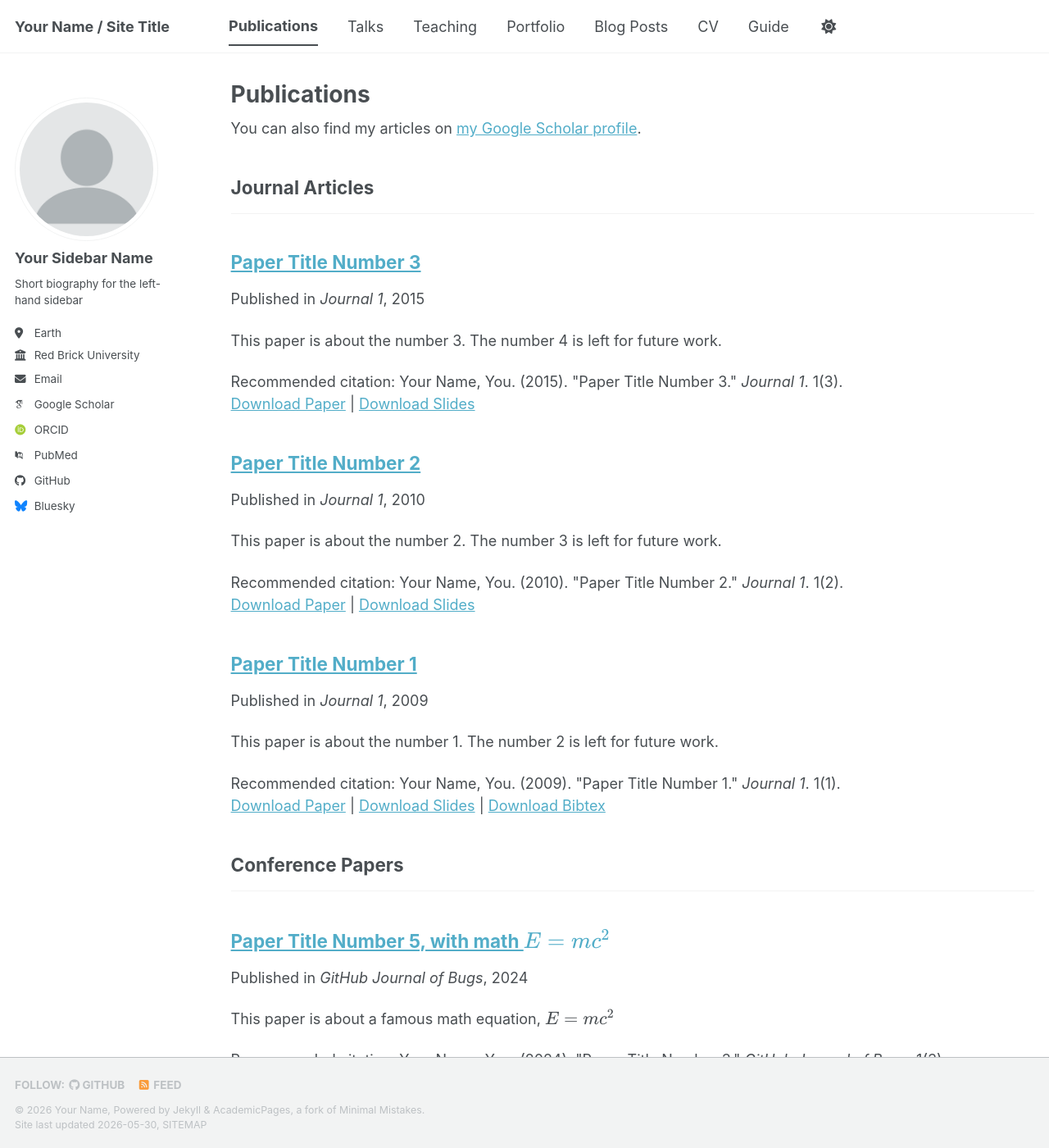
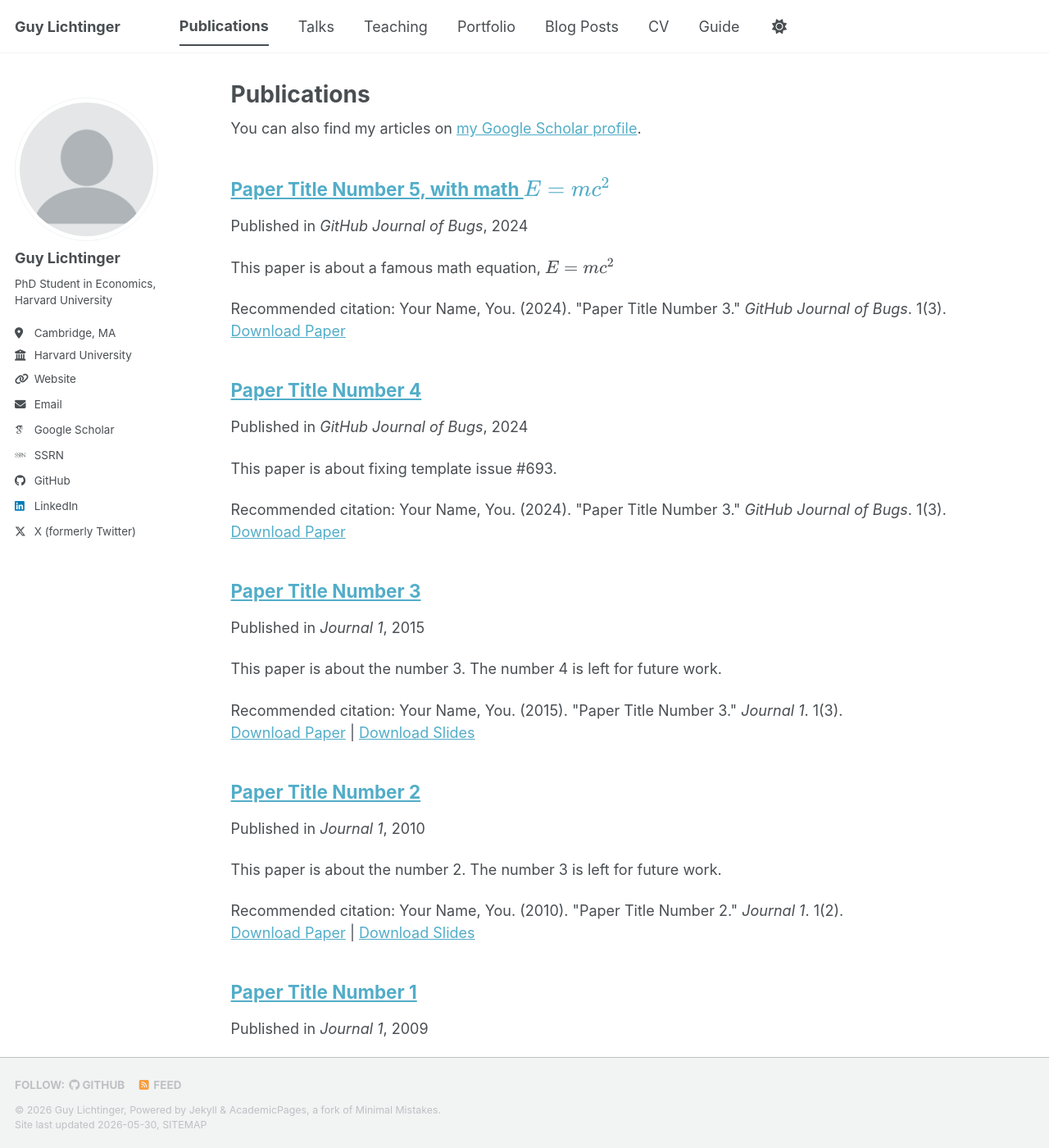
Before and after one commit to guylichtinger/guylichtinger.github.io, a Jekyll site: the page built from _pages/publications.html, in a window 1280 px wide and 1400 px high. Shown: the whole window at 82% size. Built offline with Jekyll 4.4.1, drawn with Linux system fonts in a browser that asks for light colours; some web fonts are replaced; a script bundle is joined from its source files by our own code; library files that are not in the unit come from our copies; part of the change alters nothing that is shown; some of the changed text lies outside the part shown.

Commit message:
Revise site configuration and author information
Updated author details and site configuration in _config.yml.

```diff
--- a/_config.yml
+++ b/_config.yml
@@ -1,133 +1,37 @@
 # Welcome to Jekyll!
 #
-# This config file is meant for settings that affect your entire site, values
-# which you are expected to set up once and rarely need to edit after that.
-# For technical reasons, this file is *NOT* reloaded automatically when you use
-# `jekyll serve -l -H localhost`. If you change this file, please restart the
-# server process.
+# This config file is meant for settings that affect your whole site, values
+# which you are expected to set up once and rarely edit after that.
 
-# Basic Site Settings
-locale                   : "en-US"
-site_theme               : "default" # The available themes options are "default", "air", "sunrise", "mint", "dirt" and "contrast"
-title                    : "Your Name / Site Title"
-title_separator          : "-"
-name                     : &name "Your Name"
-description              : &description "Your Name's academic portfolio"   # Update this with a general description of your site, this is the default if not overridden by a page
-url                      : https://academicpages.github.io # The base hostname & protocol for your site e.g. "https://[your GitHub username].github.io",
-                                                           # or if you already have some other page hosted on Github then use "https://[your GitHub username].github.io/[Your Repo Name]"
-baseurl                  : "" # the subpath of your site, e.g. "/blog"
-repository               : "academicpages/academicpages.github.io"
+# Theme Settings
+#
+# Review documentation to determine if you should use `theme` or `remote_theme`
+# https://mmistakes.github.io/minimal-mistakes/docs/quick-start-guide/#installing-the-theme
 
-# Site Author - The following control what appear as part of the author content on the side bar.
-#               If a field is blank the icon and link will not appear, otherwise it will be shown.
-#               Additional customization can be done by editing /_includes/author-profile.html
-author:
-  # Biographic information
-  avatar           : "profile.png"
-  name             : "Your Sidebar Name"
-  pronouns         : # example: "she/her"
-  bio              : "Short biography for the left-hand sidebar"
-  location         : "Earth"
-  employer         : "Red Brick University"
-  uri              : # URL
-  email            : "none@example.org"
-
-  # Academic websites
-  academia         : # URL
-  arxiv            : # URL - Update with the correct link to your profile
-  googlescholar    : "https://scholar.google.com/citations?user=PS_CX0AAAAAJ"
-  inspire-hep      : # URL
-  impactstory      : # URL
-  orcid            : "https://orcid.org/yourorcidurl"
-  semantic         : # URL
-  ssrn             : # URL
-  pubmed           : "https://www.ncbi.nlm.nih.gov/pubmed/?term=john+snow"
-  researchgate     : # URL
-  scopus           : # URL
-  zotero           : # URL
-
-
-  # Repositories and software development
-  bitbucket        : # Username - Update with your username on the site
-  codepen          : # Username
-  dribbble         : # Username
-  github           : "academicpages"
-  kaggle           : # Username
-  stackoverflow    : # User number or user number and name (i.e., use "1" or "1/jeff-atwood")
-
-  # Social media
-  artstation       : # Username
-  bluesky          : "bsky.app" # Replace this with you Bluesky username
-  facebook         : # Username
-  flickr           : # Username
-  foursquare       : # Username
-  goodreads        : # Username
-  google_plus      : # Username
-  keybase          : # Username
-  instagram        : # Username
-  lastfm           : # Username
-  linkedin         : # Username
-  mastodon         : # URL
-  medium           : # URL
-  pinterest        : # Username
-  soundcloud       : # Username
-  steam            : # Username
-  telegram         : # URL
-  tumblr           : # Username
-  twitter          : # Username for X / Twitter
-  vine             : # Username
-  weibo            : # Username
-  wikipedia        : # Username
-  xing             : # Username
-  youtube          : # Username
-  zhihu            : # Username
-
-# Publication Category - The following the list of publication categories and their headings
-publication_category:
-  books:
-    title: 'Books'
-  manuscripts:
-    title: 'Journal Articles'
-  conferences:
-    title: 'Conference Papers'
+# theme                  : "minimal-mistakes-jekyll"
+remote_theme             : "mmistakes/minimal-mistakes"
+minimal_mistakes_skin    : "default" # "air", "aqua", "contrast", "dark", "dirt", "neon", "mint", "plum", "sunrise"
 
 # Site Settings
-teaser                   :  # filename of teaser fallback teaser image placed in /images/ for social media previews
+locale                   : "en-US"
+title                    : "Guy Lichtinger"
+title_separator          : "-"
+subtitle                 : # site tagline that appears below site title in masthead
+name                     : "Guy Lichtinger"
+description              : "PhD student in Economics at Harvard University. Research on labor economics, public economics, inequality, and technological change."
+url                      : "https://guylichtinger.github.io"
+baseurl                  : ""
+repository               : "guylichtinger/guylichtinger.github.io"
+teaser                   : # filename of teaser fallback teaser image placed in /images/, .e.g. "500x300.png"
 breadcrumbs              : false # true, false (default)
 words_per_minute         : 160
 future                   : true
 read_more                : "disabled" # if enabled, adds "Read more" links to excerpts
-talkmap_link             : false      #change to true to add link to talkmap on talks page
+talkmap_link             : false #change to true to add link to talkmap on talks page
 comments:
   provider               : # false (default), "disqus", "discourse", "facebook", "google-plus", "staticman", "custom"
-  disqus:
-    shortname            :
-  discourse:
-    server               : # https://meta.discourse.org/t/embedding-discourse-comments-via-javascript/31963 , e.g.: meta.discourse.org
-  facebook:
-    appid                :
-    num_posts            : # 5 (default)
-    colorscheme          : # "light" (default), "dark"
-staticman:
-  allowedFields          : ['name', 'email', 'url', 'message']
-  branch                 : "gh-pages" # "master", "gh-pages"
-  commitMessage          : "New comment."
-  filename               : comment-{@timestamp}
-  format                 : "yml"
-  moderation             : true
-  path                   : "_data/comments/{options.slug}"
-  requiredFields         : ['name', 'email', 'message']
-  transforms:
-    email                : "md5"
-  generatedFields:
-    date:
-      type               : "date"
-      options:
-        format           : "iso8601" # "iso8601" (default), "timestamp-seconds", "timestamp-milliseconds"
 atom_feed:
-  hide                   : false     # change to true to hide the RSS feed in the footer
-  path                   : # blank (default) uses feed.xml
-
+  hide                   : false # change to true to hide the RSS feed in the footer
 
 # SEO Related
 google_site_verification :
@@ -135,30 +39,46 @@ bing_site_verification   :
 alexa_site_verification  :
 yandex_site_verification :
 
-
 # Social Sharing
 twitter:
-  username               : &twitter
+  username               : "LichtingerGuy"
 facebook:
   username               :
   app_id                 :
   publisher              :
-og_image                 :  # Social media default site image
-og_description           :  # Social media default site image description
+og_image                 : # Open Graph/Twitter default site image
 # For specifying social profiles
 # - https://developers.google.com/structured-data/customize/social-profiles
 social:
-  type                   : # Person or Organization (defaults to Person)
-  name                   : # If the user or organization name differs from the site's name
+  type                   : Person # Person or Organization (defaults to Person)
+  name                   : Guy Lichtinger # If the user or organization name differs from the site's name
   links: # An array of links to social media profiles
-
+    - "https://twitter.com/LichtingerGuy"
+    - "https://www.linkedin.com/in/guy-lichtinger/"
+    - "https://scholar.google.com/citations?user=pLrwdeMAAAAJ"
 
 # Analytics
 analytics:
-  provider               :  "false" # false (default), "google", "google-universal", "google-analytics-4", "custom"
+  provider               : "false" # false (default), "google", "google-universal", "custom"
   google:
     tracking_id          :
 
+# Site Author
+author:
+  avatar           : "profile.png" # path of avatar image, e.g. "/images/bio-photo.jpg"
+  name             : "Guy Lichtinger"
+  pronouns         : # e.g. "she/her", "they/them", etc
+  bio              : "PhD Student in Economics, Harvard University"
+  location         : "Cambridge, MA"
+  employer         : "Harvard University"
+  uri              : "https://guylichtinger.github.io"
+  email            : "guylichtinger@g.harvard.edu"
+  github           : "guylichtinger"
+  linkedin         : "guy-lichtinger"
+  twitter          : "LichtingerGuy"
+  googlescholar    : "https://scholar.google.com/citations?user=pLrwdeMAAAAJ"
+  orcid            :
+  ssrn             : "https://papers.ssrn.com/sol3/cf_dev/AbsByAuth.cfm?per_id=5811919"
 
 # Reading Files
 include:
@@ -168,36 +88,32 @@ include:
 exclude:
   - "*.sublime-project"
   - "*.sublime-workspace"
+  - vendor
   - .asset-cache
   - .bundle
-  - .github
   - .jekyll-assets-cache
   - .sass-cache
+  - assets/js/plugins
   - assets/js/_main.js
-  - assets/js/plugins
   - assets/js/vendor
+  - Capfile
   - CHANGELOG
-  - Capfile
   - config
-  - Dockerfile
   - Gemfile
   - Gruntfile.js
   - gulpfile.js
   - LICENSE
-  - local
   - log
   - node_modules
-  - package.json*
+  - package.json
   - Rakefile
   - README
   - tmp
-  - vendor
 keep_files:
   - .git
   - .svn
 encoding: "utf-8"
 markdown_ext: "markdown,mkdown,mkdn,mkd,md"
-
 
 # Conversion
 markdown: kramdown
@@ -205,7 +121,6 @@ highlighter: rouge
 lsi: false
 excerpt_separator: "\n\n"
 incremental: false
-
 
 # Markdown Processing
 kramdown:
@@ -218,111 +133,32 @@ kramdown:
   smart_quotes: lsquo,rsquo,ldquo,rdquo
   enable_coderay: false
 
-
-# These settings control the types of collections used by the template
-collections:
-  teaching:
-    output: true
-    permalink: /:collection/:path/
-  publications:
-    output: true
-    permalink: /:collection/:path/
-  portfolio:
-    output: true
-    permalink: /:collection/:path/
-  talks:
-    output: true
-    permalink: /:collection/:path/
-
-
-# These settings control how pages and collections are included in the site
-defaults:
-  # _posts
-  - scope:
-      path: ""
-      type: posts
-    values:
-      layout: single
-      author_profile: true
-      read_time: true
-      comments: true
-      share: true
-      related: true
-  # _pages
-  - scope:
-      path: ""
-      type: pages
-    values:
-      layout: single
-      author_profile: true
-  # _teaching
-  - scope:
-      path: ""
-      type: teaching
-    values:
-      layout: single
-      author_profile: true
-      share: true
-      comments: true
-  # _publications
-  - scope:
-      path: ""
-      type: publications
-    values:
-      layout: single
-      author_profile: true
-      share: true
-      comments: true
-  # _portfolio
-  - scope:
-      path: ""
-      type: portfolio
-    values:
-      layout: single
-      author_profile: true
-      share: true
-      comment: true
-  # _talks
-  - scope:
-      path: ""
-      type: talks
-    values:
-      layout: talk
-      author_profile: true
-      share: true
-
-
 # Sass/SCSS
 sass:
   sass_dir: _sass
-  style: compressed # https://sass-lang.com/documentation/file.SASS_REFERENCE.html#output_style
-
+  style: compressed # http://sass-lang.com/documentation/file.SASS_REFERENCE.html#output_style
 
 # Outputting
 permalink: /:categories/:title/
 # paginate: 5 # amount of posts to show
 # paginate_path: /page:num/
-timezone: Etc/UTC # https://en.wikipedia.org/wiki/List_of_tz_database_time_zones
+timezone: America/New_York
 
-
-# Plugins
+# Plugins (previously gems:)
 plugins:
   - jekyll-feed
   - jekyll-gist
   - jekyll-paginate
   - jekyll-sitemap
-  - jekyll-redirect-from
   - jemoji
 
-# Mimic GitHub Pages with --safe
+# mimic GitHub Pages with --safe
 whitelist:
   - jekyll-feed
   - jekyll-gist
   - jekyll-paginate
   - jekyll-sitemap
-  - jekyll-redirect-from
   - jemoji
-
 
 # Archives
 #  Type
@@ -332,8 +168,8 @@ whitelist:
 #  - Archive page should exist at path when using Liquid method or you can
 #    expect broken links (especially with breadcrumbs enabled)
 #  - <base_path>/tags/my-awesome-tag/index.html ~> path: /tags/
-#  - <base_path/categories/my-awesome-category/index.html ~> path: /categories/
-#  - <base_path/my-awesome-category/index.html ~> path: /
+#  - <base_path>/categories/my-awesome-category/index.html ~> path: /categories/
+#  - <base_path>/my-awesome-category/index.html ~> path: /
 category_archive:
   type: liquid
   path: /categories/
@@ -352,10 +188,78 @@ tag_archive:
 #     category: /categories/:name/
 #     tag: /tags/:name/
 
-
 # HTML Compression
-# - https://jch.penibelst.de/
+# - http://jch.penibelst.de/
 compress_html:
   clippings: all
   ignore:
     envs: development
+
+# Defaults
+defaults:
+  # _posts
+  - scope:
+      path: ""
+      type: posts
+    values:
+      layout: single
+      author_profile: true
+      read_time: true
+      comments: # true
+      share: true
+      related: true
+  # _pages
+  - scope:
+      path: ""
+      type: pages
+    values:
+      layout: single
+      author_profile: true
+  # _publications
+  - scope:
+      path: ""
+      type: publications
+    values:
+      layout: single
+      author_profile: true
+      share: true
+      comments: true
+  # _talks
+  - scope:
+      path: ""
+      type: talks
+    values:
+      layout: talk
+      author_profile: true
+      share: true
+  # _teaching
+  - scope:
+      path: ""
+      type: teaching
+    values:
+      layout: single
+      author_profile: true
+      share: true
+      comments: true
+  # _portfolio
+  - scope:
+      path: ""
+      type: portfolio
+    values:
+      layout: single
+      author_profile: true
+      share: true
+      comment: true
+collections:
+  teaching:
+    output: true
+    permalink: /:collection/:path/
+  publications:
+    output: true
+    permalink: /:collection/:path/
+  portfolio:
+    output: true
+    permalink: /:collection/:path/
+  talks:
+    output: true
+    permalink: /:collection/:path/
```
